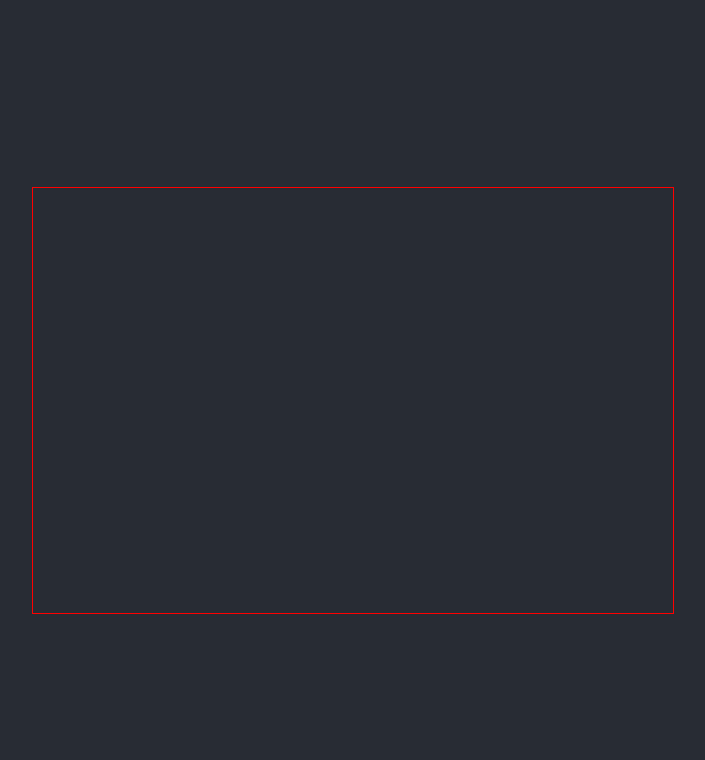
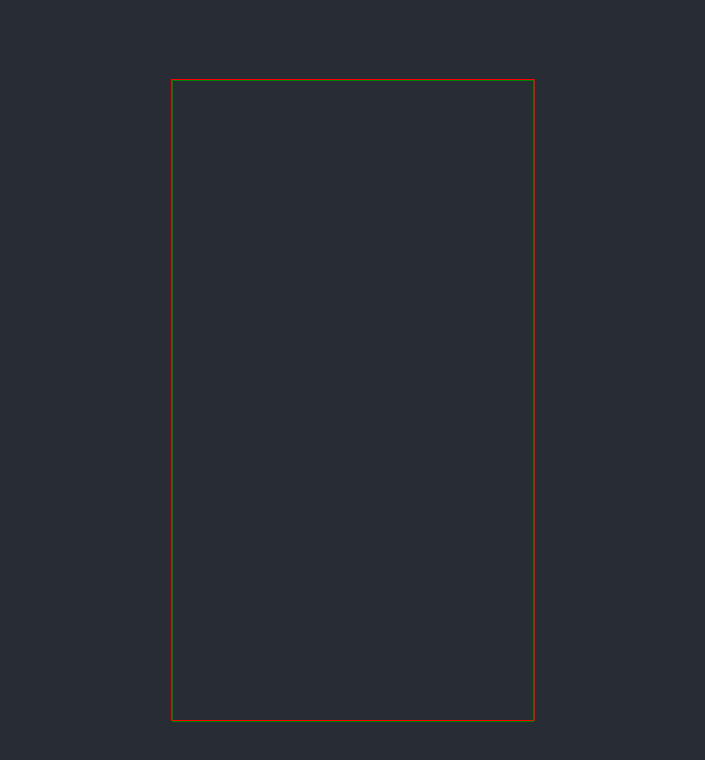
Before and after one commit to brettmcginnis/a-fake-artist-goes-to-new-york, a React (Vite) app: page / in a window 1280 px wide. Shown: the top 760 px of the page, without its empty margins (287-992 px from the left). Built offline with nearby package versions, Linux system fonts and the light colour scheme.

Commit message:
canvas aspect ratio set programatically

```diff
--- a/src/Canvas.css
+++ b/src/Canvas.css
@@ -1,7 +1,9 @@
 .Painting {
     border: 1px solid red;
+    height: 80vh;
 }
 
 canvas {
+    border: 1px solid green;
     display:block;
 }
--- a/src/Canvas.tsx
+++ b/src/Canvas.tsx
@@ -12,6 +12,10 @@ interface Line {
 }
 
 function Canvas() {
+    const [height, setHeight] = useState(640)
+    const [width, setWidth] = useState(640)
+    const divRef = useRef(null)
+
     const canvasRef = useRef(null)
 
     const [isMouseDown, setIsMouseDown] = useState(false)
@@ -29,6 +33,14 @@ function Canvas() {
     const [currentLine, setCurrentLine] = useState<Line>({ points: Array<Point>() })
 
     console.log({ lines })
+
+    useEffect(() => {
+        const currentHeight: number = divRef?.current?.clientHeight || 640
+        const calculatedWidth = (currentHeight / 16) * 9
+        console.log({height: currentHeight, width: calculatedWidth})
+        setHeight(currentHeight)
+        setWidth(calculatedWidth)
+    }, [])
 
     useEffect(() => {
         console.log('canvas')
@@ -52,9 +64,7 @@ function Canvas() {
 
     }, [lines, currentLine]) // seperate
 
-    useEffect(() => {
-        document.addEventListener("touchmove", (e) => {e.preventDefault() }, {passive: false});
-    }, [])
+    useEffect(() => document.addEventListener("touchmove", (e) => { e.preventDefault() }, { passive: false }), [])
 
     const addPoint = (x, y) => {
         if (isMouseDown) {
@@ -63,10 +73,10 @@ function Canvas() {
     }
 
     return (
-        <div className='Painting'>
+        <div className='Painting' ref={divRef}>
             <canvas
-                width={640}
-                height={425}
+                width={width}
+                height={height}
                 ref={canvasRef}
                 onMouseDown={() => setMouseDown()}
                 onMouseUp={() => setMouseUp()}
@@ -75,18 +85,18 @@ function Canvas() {
                     const rect = canvasRef.current.getBoundingClientRect()
 
                     addPoint(e.clientX - rect.left, e.clientY - rect.top)
-                    console.log({x: e.clientX - rect.left, y: e.clientY - rect.top})
+                    console.log({ x: e.clientX - rect.left, y: e.clientY - rect.top })
                 }}
                 onTouchStart={() => setMouseDown()}
                 onTouchEnd={() => setMouseUp()}
                 onTouchMove={(e) => {
-                    console.log({touchCount: e.touches.length, e})
+                    console.log({ touchCount: e.touches.length, e })
                     if (e.touches.length > 0) {
                         const rect = canvasRef.current.getBoundingClientRect()
                         const x = e.touches[0].clientX
                         const y = e.touches[0].clientY
                         // console.log({x,y})
-                        addPoint(x - rect.left, y -rect.top)
+                        addPoint(x - rect.left, y - rect.top)
                     }
                     // const rect = canvasRef.current.getBoundingClientRect();
 
```
